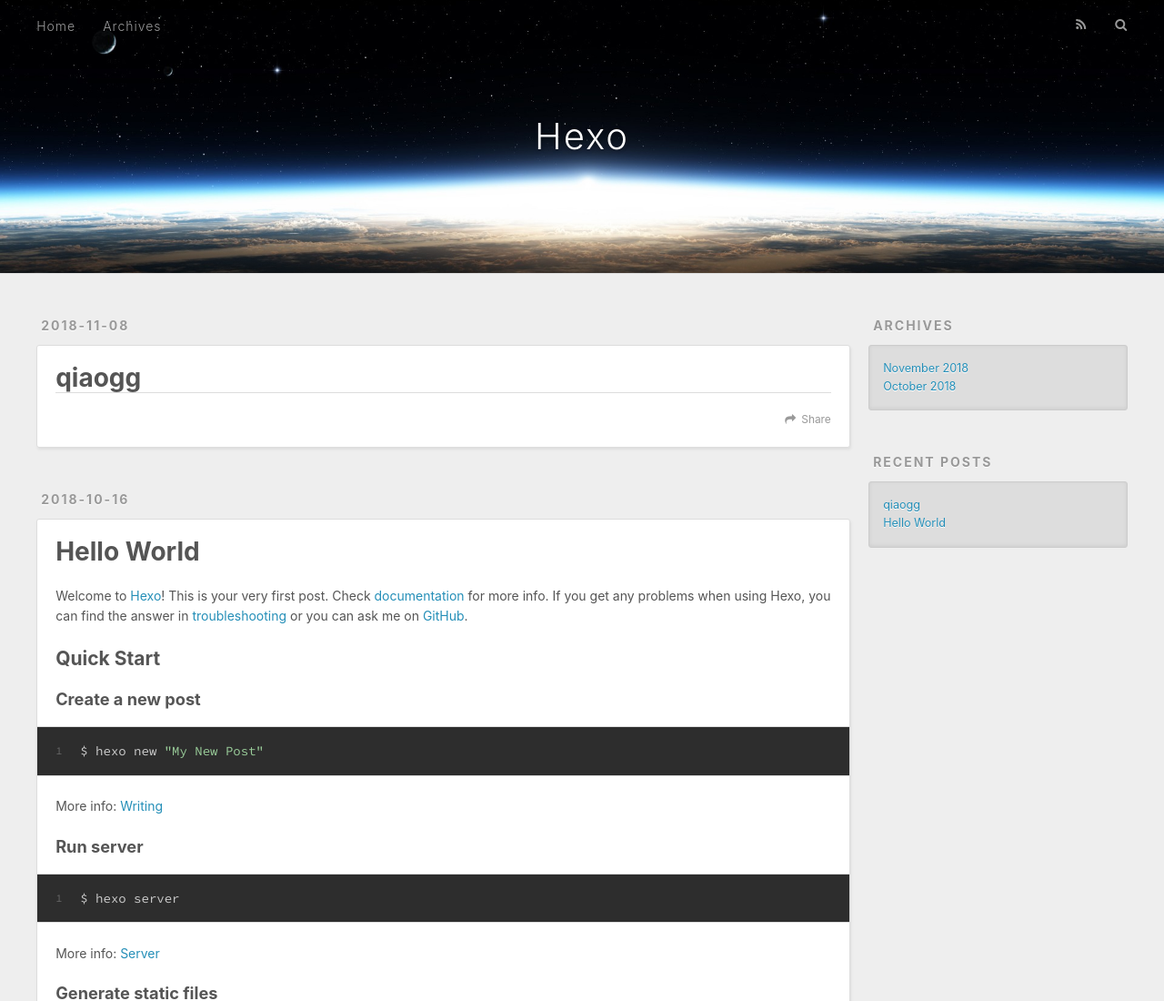
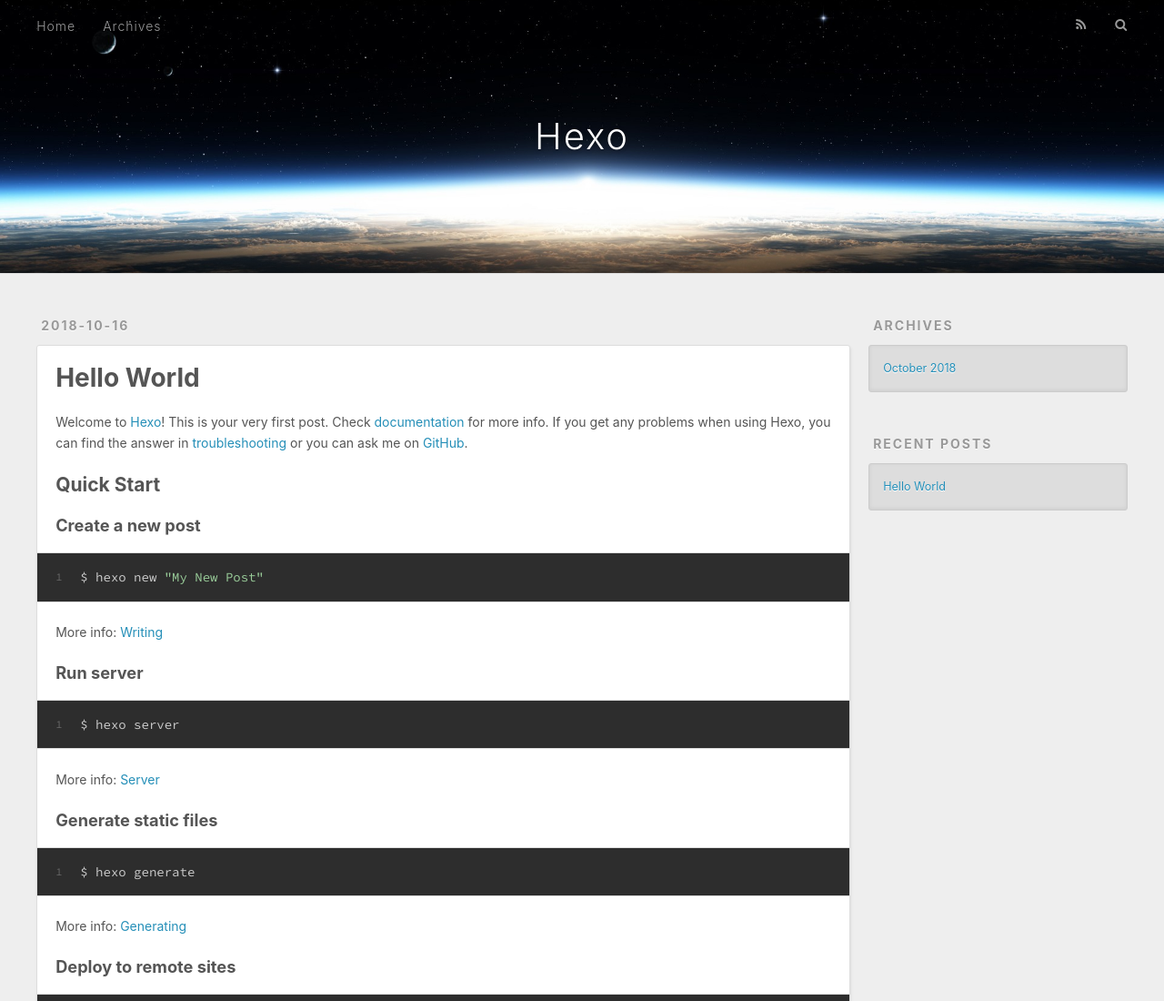
Before and after one commit to qiaogg/qiaogg.github.io, a plain HTML site: page index.html in a window 1280 px wide. Shown: the top 1100 px of the page at 91% size. Drawn offline with nearby package versions, Linux system fonts and the light colour scheme.

Commit message:
Site updated: 2018-11-08 19:03:05

```diff
--- a/index.html
+++ b/index.html
@@ -62,42 +62,6 @@
       <div class="outer">
         <section id="main">
 
-    <article id="post-qiaogg" class="article article-type-post" itemscope itemprop="blogPost">
-  <div class="article-meta">
-    <a href="/2018/11/08/qiaogg/" class="article-date">
-  <time datetime="2018-11-08T10:54:01.000Z" itemprop="datePublished">2018-11-08</time>
-</a>
-
-  </div>
-  <div class="article-inner">
-
-
-      <header class="article-header">
-
-
-    <h1 itemprop="name">
-      <a class="article-title" href="/2018/11/08/qiaogg/">qiaogg</a>
-    </h1>
-
-
-      </header>
-
-    <div class="article-entry" itemprop="articleBody">
-
-
-
-    </div>
-    <footer class="article-footer">
-      <a data-url="http://yoursite.com/2018/11/08/qiaogg/" data-id="cjo8hfy3b0001jcvav1u661sj" class="article-share-link">Share</a>
-
-
-    </footer>
-  </div>
-
-</article>
-
-
-
     <article id="post-hello-world" class="article article-type-post" itemscope itemprop="blogPost">
   <div class="article-meta">
     <a href="/2018/10/16/hello-world/" class="article-date">
@@ -133,7 +97,7 @@
 
     </div>
     <footer class="article-footer">
-      <a data-url="http://yoursite.com/2018/10/16/hello-world/" data-id="cjo8hfy2u0000jcvahcma5qb5" class="article-share-link">Share</a>
+      <a data-url="http://yoursite.com/2018/10/16/hello-world/" data-id="cjo8hh3sn0000scvakh5yuzjj" class="article-share-link">Share</a>
 
 
     </footer>
@@ -161,7 +125,7 @@
   <div class="widget-wrap">
     <h3 class="widget-title">Archives</h3>
     <div class="widget">
-      <ul class="archive-list"><li class="archive-list-item"><a class="archive-list-link" href="/archives/2018/11/">November 2018</a></li><li class="archive-list-item"><a class="archive-list-link" href="/archives/2018/10/">October 2018</a></li></ul>
+      <ul class="archive-list"><li class="archive-list-item"><a class="archive-list-link" href="/archives/2018/10/">October 2018</a></li></ul>
     </div>
   </div>
 
@@ -172,10 +136,6 @@
     <h3 class="widget-title">Recent Posts</h3>
     <div class="widget">
       <ul>
-
-          <li>
-            <a href="/2018/11/08/qiaogg/">qiaogg</a>
-          </li>
 
           <li>
             <a href="/2018/10/16/hello-world/">Hello World</a>
```
Also changed, not shown: 2018/10/16/hello-world/index.html (+2 -20 lines), archives/2018/10/index.html (+1 -5 lines), archives/2018/index.html (+1 -24 lines), archives/index.html (+1 -24 lines).
